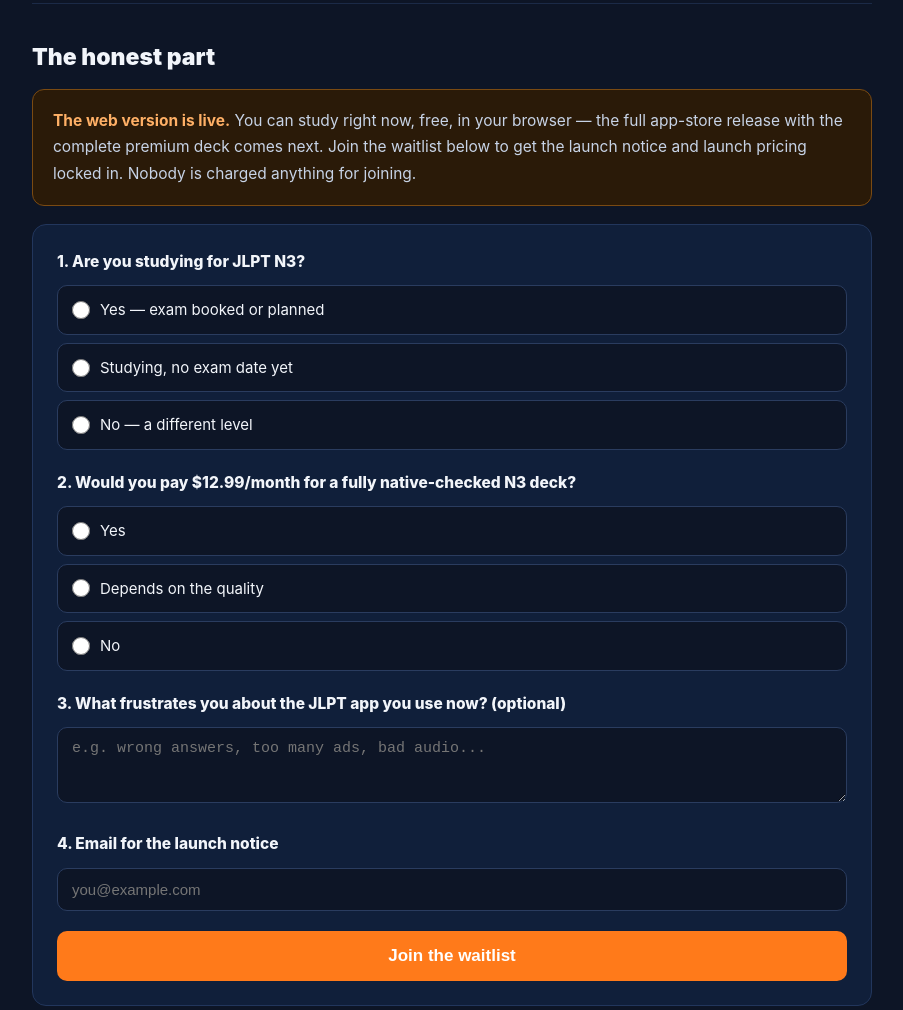
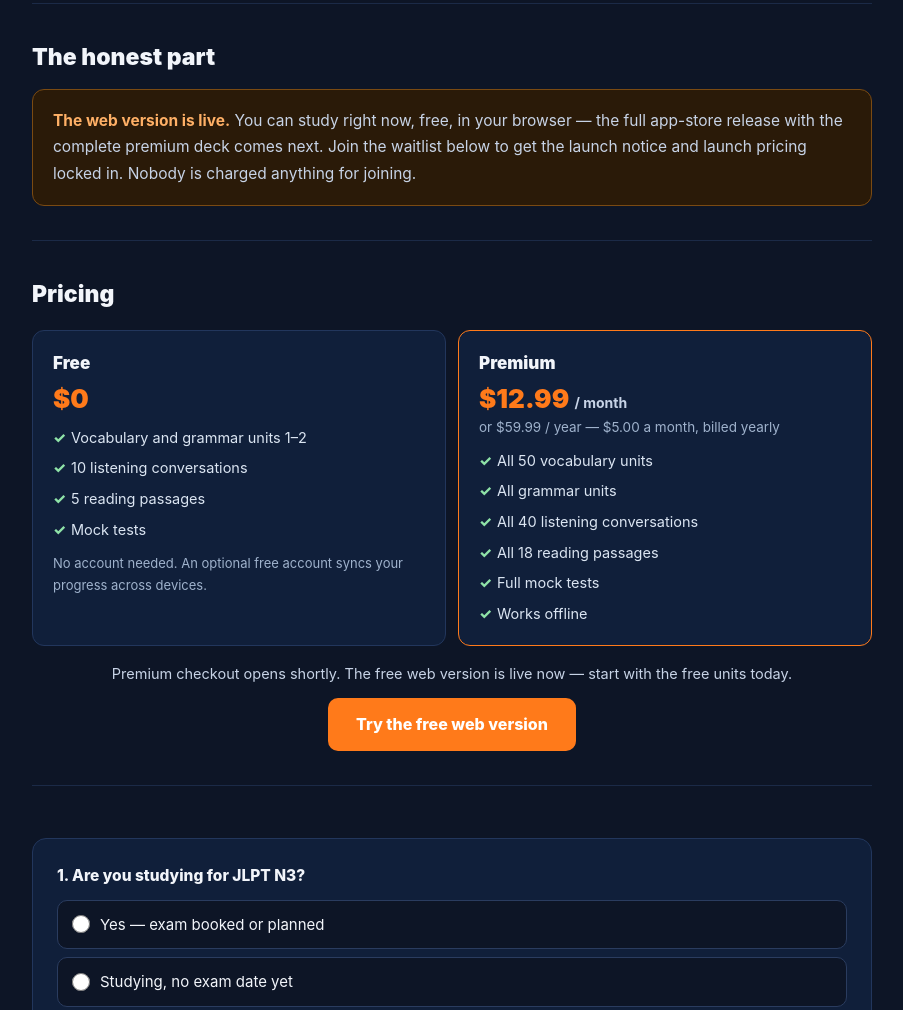
Before and after one commit to Richend0913/jlpt-n3-lp, a plain HTML site: page index.html in a window 1280 px wide. Shown: the part 1549-2559 px from the top of the page, without its empty margins (188-1091 px from the left). Drawn offline with Linux system fonts and the light colour scheme.

Commit message:
Pricing visibility: prices on Settings row and locked dividers; LP Pricing section

```diff
--- a/app/css/app.css
+++ b/app/css/app.css
@@ -319,6 +319,7 @@ details.tx summary::-webkit-details-marker { display: none; }
 .kv b { font-family: var(--mono); font-weight: 500; font-size: 14px; text-align: right; white-space: nowrap; }
 .kv b.t { white-space: normal; }
 .kv b.t { font-family: var(--sans); font-weight: 500; }
+.kv b .kv-sub { display: block; margin-top: 2px; font-family: var(--mono); font-size: 12px; font-weight: 400; color: var(--mute); }
 .kvs { margin-top: 14px; border-top: 1px solid var(--rule); }
 
 /* ---------- settings / account ---------- */
--- a/index.html
+++ b/index.html
@@ -39,8 +39,22 @@
   .trybox { margin-top:22px; background:#101f3a; border:1px solid #ff7a1a; border-radius:14px; padding:20px; text-align:center; }
   .trybtn { display:inline-block; background:#ff7a1a; color:#fff; font-weight:800; font-size:18px; text-decoration:none; padding:15px 34px; border-radius:10px; }
   .trybox p { margin-top:10px; font-size:13.5px; color:#9fb2cc; }
+  .plansx { display:grid; grid-template-columns:1fr 1fr; gap:12px; margin-top:16px; }
+  .plansx .o { background:#101f3a; border:1px solid #22365c; border-radius:12px; padding:18px 20px; }
+  .plansx .o.pm { border-color:#ff7a1a; }
+  .plansx .nm { font-weight:900; font-size:17px; }
+  .plansx .pr { font-weight:900; font-size:26px; color:#ff7a1a; line-height:1.3; margin-top:4px; }
+  .plansx .pr small { font-size:14px; font-weight:700; color:#c7d3e6; }
+  .plansx .alt { font-size:13.5px; color:#9fb2cc; }
+  .plansx ul { list-style:none; margin-top:10px; display:flex; flex-direction:column; gap:6px; }
+  .plansx li { font-size:14.5px; color:#dbe5f2; padding-left:18px; position:relative; }
+  .plansx li::before { content:"✓"; position:absolute; left:0; color:#8fe3a8; font-weight:800; }
+  .plansx .o .note { font-size:13px; color:#9fb2cc; margin-top:10px; }
+  .pricenote { margin-top:16px; text-align:center; }
+  .pricenote p { font-size:14.5px; }
+  .pricenote .trybtn { margin-top:12px; font-size:16px; padding:13px 28px; }
   footer { padding:24px 0 40px; font-size:12px; color:#7e90ad; border-top:1px solid #1b2a47; }
-  @media (max-width:680px){ h1{font-size:28px} .pains{grid-template-columns:1fr} }
+  @media (max-width:680px){ h1{font-size:28px} .pains{grid-template-columns:1fr} .plansx{grid-template-columns:1fr} }
 </style>
 </head>
 <body>
@@ -85,7 +99,43 @@
     <div class="honest">
       <p><b>The web version is live.</b> You can study right now, free, in your browser — the full app-store release with the complete premium deck comes next. Join the waitlist below to get the launch notice and launch pricing locked in. Nobody is charged anything for joining.</p>
     </div>
+  </section>
 
+  <section id="pricing">
+    <h2>Pricing</h2>
+    <div class="plansx">
+      <div class="o">
+        <div class="nm">Free</div>
+        <div class="pr">$0</div>
+        <ul>
+          <li>Vocabulary and grammar units 1–2</li>
+          <li>10 listening conversations</li>
+          <li>5 reading passages</li>
+          <li>Mock tests</li>
+        </ul>
+        <p class="note">No account needed. An optional free account syncs your progress across devices.</p>
+      </div>
+      <div class="o pm">
+        <div class="nm">Premium</div>
+        <div class="pr">$12.99 <small>/ month</small></div>
+        <div class="alt">or $59.99 / year — $5.00 a month, billed yearly</div>
+        <ul>
+          <li>All 50 vocabulary units</li>
+          <li>All grammar units</li>
+          <li>All 40 listening conversations</li>
+          <li>All 18 reading passages</li>
+          <li>Full mock tests</li>
+          <li>Works offline</li>
+        </ul>
+      </div>
+    </div>
+    <div class="pricenote">
+      <p>Premium checkout opens shortly. The free web version is live now — start with the free units today.</p>
+      <a class="trybtn" href="./app/">Try the free web version</a>
+    </div>
+  </section>
+
+  <section>
     <form id="entry" action="https://formsubmit.co/info@mimoria.jp" method="POST">
       <input type="hidden" name="_subject" value="[JLPT N3] Waitlist registration">
       <input type="hidden" name="_template" value="table">
```
Also changed, not shown: app/js/app.js (+8 -5 lines).
